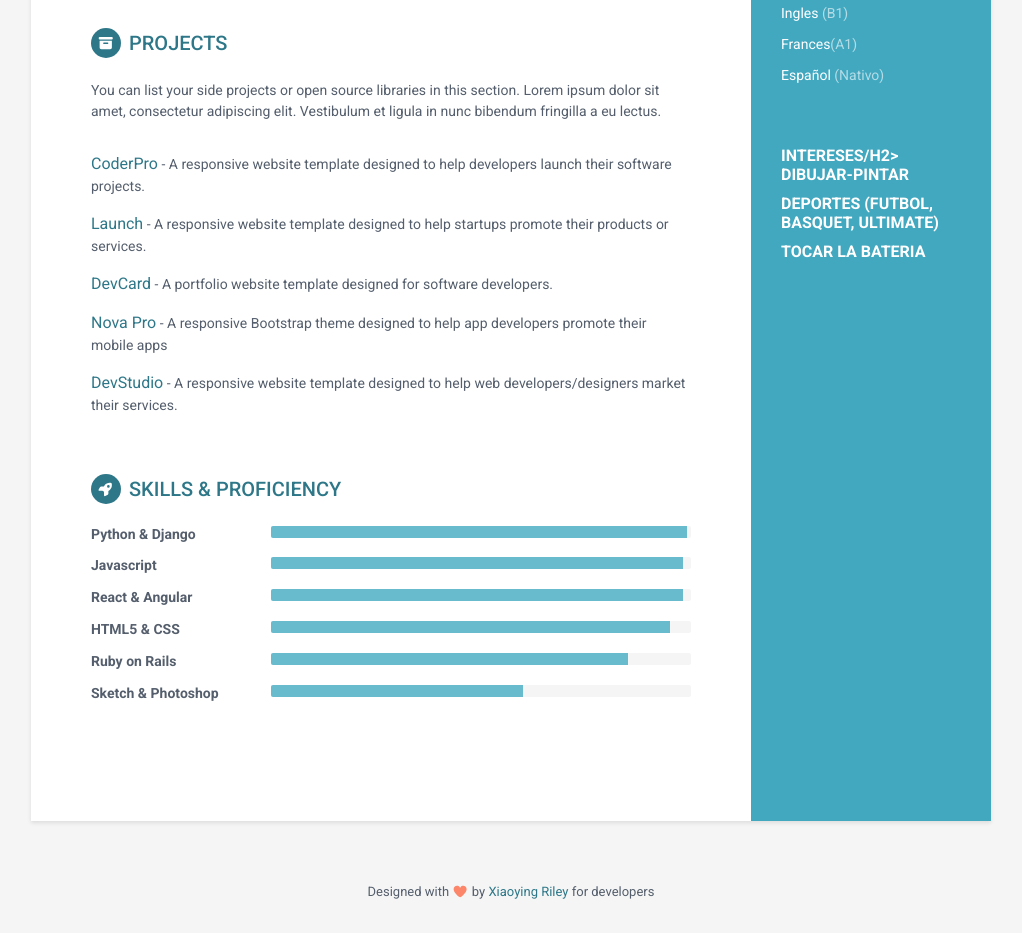
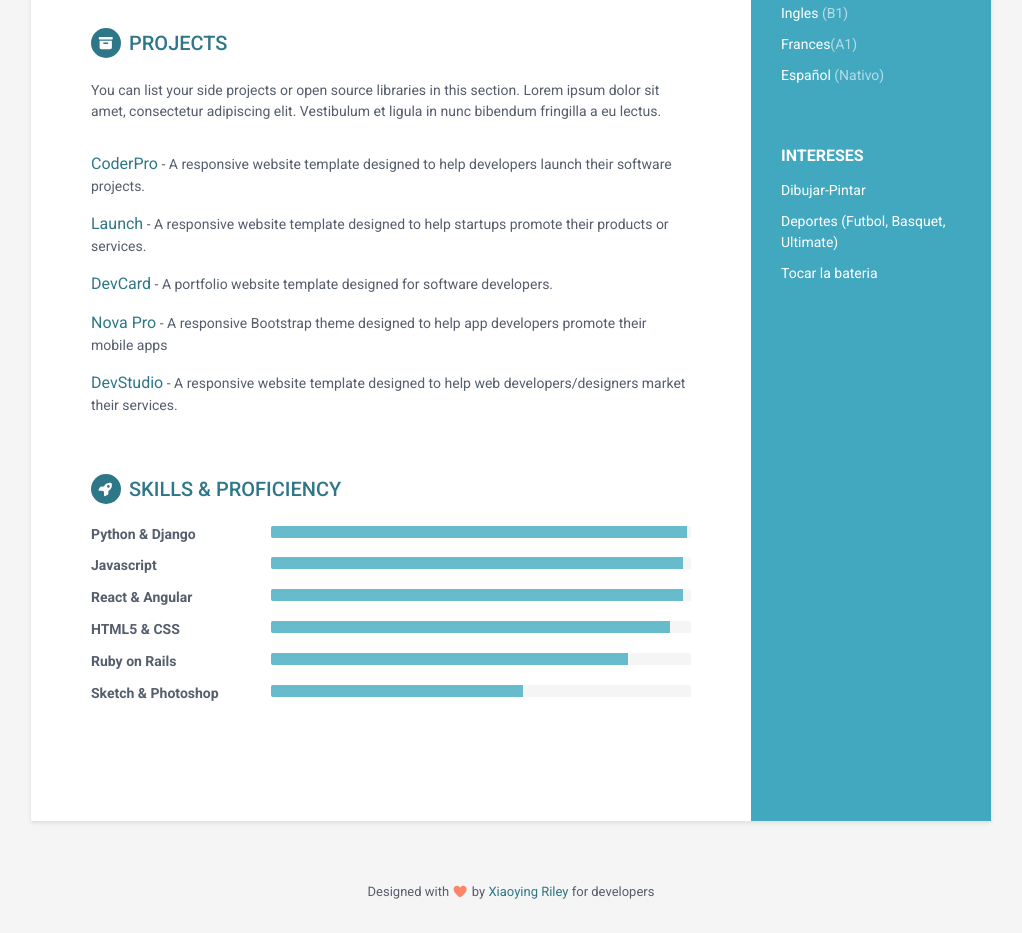
Before and after one commit to alex01-07/HV-HTML, a plain HTML site: page index.html in a window 1280 px wide. Shown: the part 993-1926 px from the top of the page, without its empty margins (129-1151 px from the left). Drawn offline with Linux system fonts and the light colour scheme.

Commit message:
cambio en intereses

```diff
--- a/index.html
+++ b/index.html
@@ -63,7 +63,7 @@
             </div><!--//interests-->
 
             <div class="interests-container container-block">
-                <h2 class="container-block-title">Intereses/h2>
+                <h2 class="container-block-title">Intereses</h2>
                 <ul class="list-unstyled interests-list">
                     <li>Dibujar-Pintar</li>
                     <li>Deportes (Futbol, Basquet, Ultimate)</li>
```
